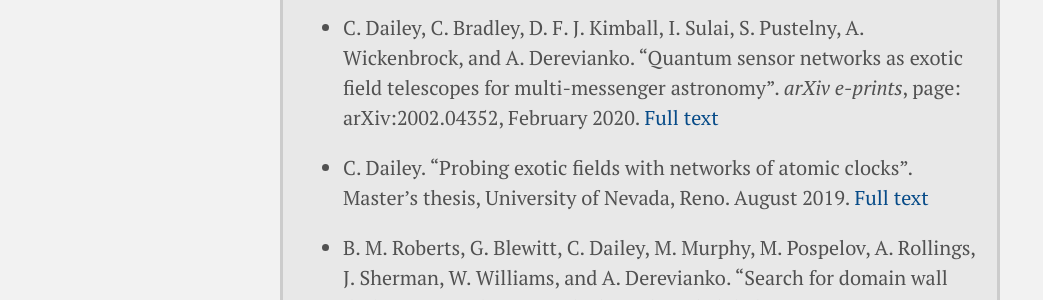
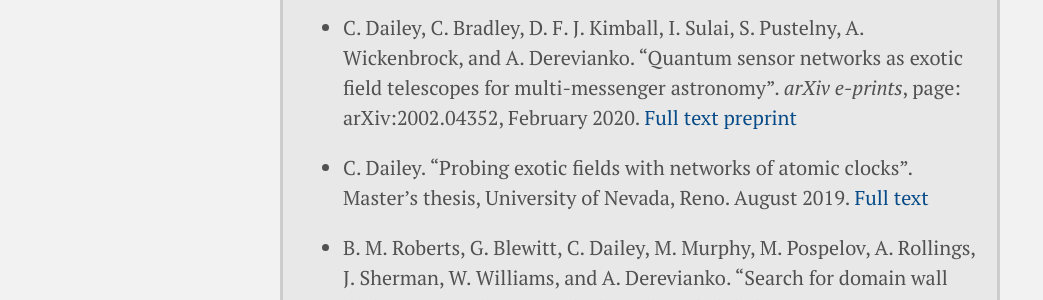
Before and after one commit to TakeTwiceDailey/TakeTwiceDailey.github.io, a Jekyll site: the page built from cv.md, in a window 1280 px wide and 900 px high, scrolled down 891 px. Shown: the part 156-456 px from the top of the window, without its empty margins (0-1043 px from the left). Built offline with Jekyll 4.4.1, drawn with Linux system fonts in a browser that asks for light colours; nearby versions of some CDN libraries.

Commit message:
added preprint

```diff
--- a/cv.md
+++ b/cv.md
@@ -60,7 +60,7 @@ ___
 ___
 
 * C. Dailey, C. Bradley, D. F. J. Kimball, I. Sulai, S. Pustelny, A. Wickenbrock, and A. Derevianko. "Quantum sensor networks as exotic field telescopes for multi-messenger astronomy". *arXiv e-prints*, page: arXiv:2002.04352, February 2020.
-<a href="https://arxiv.org/abs/2002.04352" target="\_blank">Full text<a>
+<a href="https://arxiv.org/abs/2002.04352" target="\_blank">Full text preprint<a>
 
 * C. Dailey. "Probing exotic fields with networks of atomic clocks". Master's thesis, University of Nevada, Reno. August 2019.
 <a href="http://hdl.handle.net/11714/6029" target="\_blank">Full text<a>
```
